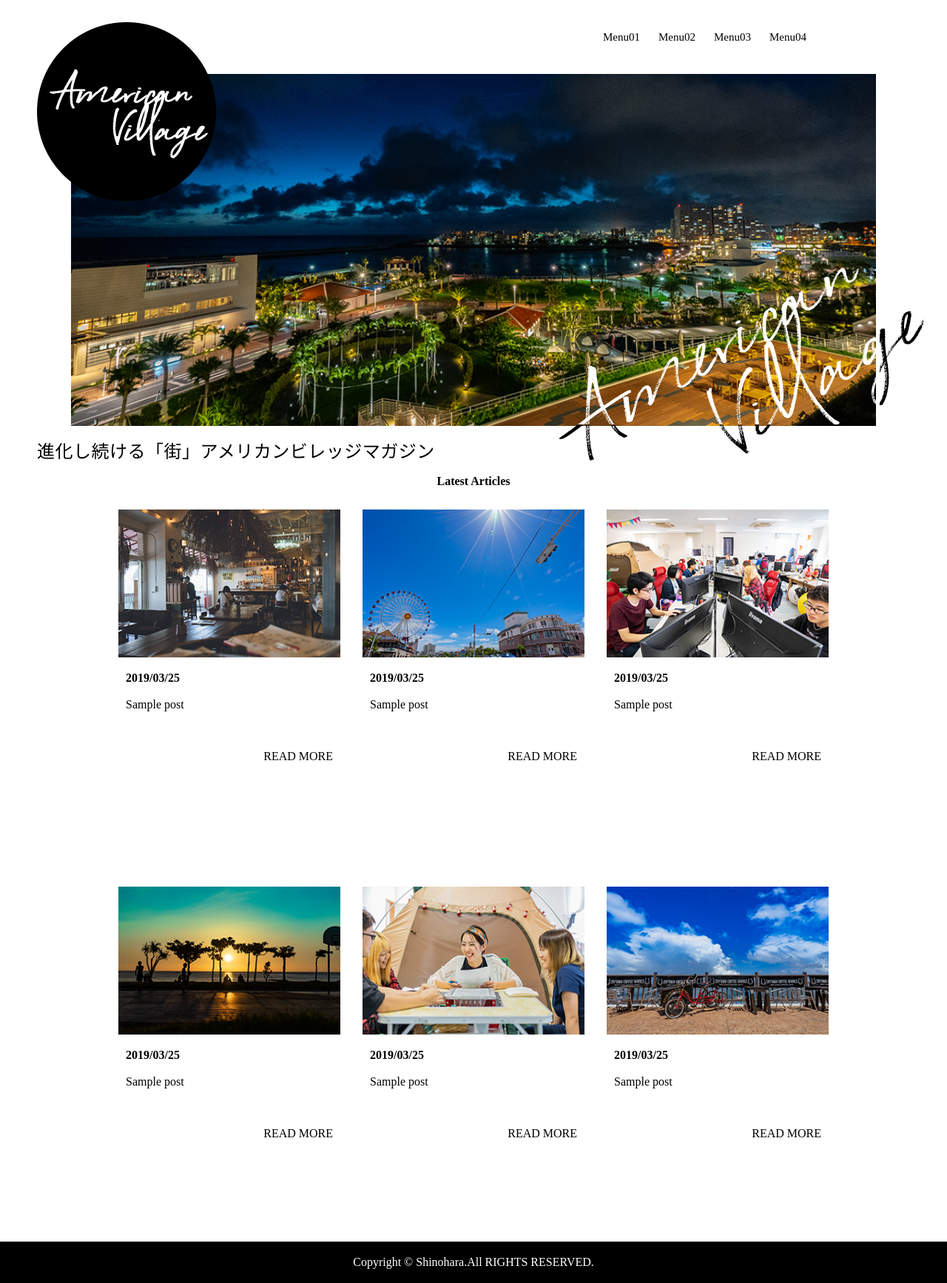
After one commit to HirokoAB/OJT, a WordPress theme: template index.php in a window 1280 px wide. The commit adds this page. Shown: the whole page at 74% size. Run offline with PHP 8.4 and a stand-in for WordPress, Linux system fonts and the light colour scheme; the site name, menu and one post (Sample post) are stand-ins, and other content is empty.

Commit message:
トップページ phpファイル フロント完成

```diff
--- a/css/style.css
+++ b/css/style.css
@@ -1,3 +1,7 @@
+body{
+  font-family: "游ゴシック体", YuGothic;
+}
+
 li{
   list-style: none;
 }
@@ -72,27 +76,43 @@ a{
 }
 
 /*記事一覧*/
-.articles{
-  margin: 50px auto;
+#blog_archive{
+  width: 60%;
+  margin: auto;
 }
 
-.articles h1{
-  text-align: center;
+.articles{
+  display: flex;
+  margin:auto;
+  justify-content: center;
+  align-items: center;
+  flex-direction: column;
+  margin-top: 20px;
 }
 
 .img-box{
   margin-top: 30px;
   display: flex;
-  justify-content: center;
+  flex-wrap: wrap;
 }
 
-.img-box li{
-  margin-right: 20px;
-  height: 350px;
+.img-box li {
+  display: flex;
+  flex-direction: column;
+  margin-right: 30px;
+  margin-bottom: 30px;
+  height: 450px;
+  width: 300px;
+  transition: .8s;
+  border-radius: 5px;
 }
 
 .img-box li:last-child{
   margin-right: 0;
+}
+
+.img-box li:hover{
+  box-shadow: 0 0 8px rgba(0,0,0,.4);
 }
 
 .img-box img{
@@ -100,17 +120,15 @@ a{
   width: 300px;
 }
 
-.img-box h3{
+.date{
   margin-top: 20px;
-}
-.img-box p{
-  margin-top: 20px;
-  height: 70px;
+  margin-left: 10px;
 }
 
-.img-box a{
-  display: flex;
-  justify-content: flex-end;
+.article{
+  margin-top: 20px;
+  margin-left: 10px;
+  height: 70px;
 }
 
 /*READ ME ホバー部分*/
@@ -123,14 +141,17 @@ a{
   display: inline-block;
   padding-bottom: 4px;
   position: relative;
+  text-align: right;
+  margin-right: 10px;
 }
 
 .next::after {
-  background-color: #333;
+  margin-top: 10px;
+  background-color: #ddd;
   bottom: 0;
   content: '';
   display: block;
-  height: 1px;
+  height: 5px;
   right: 0;
   position: absolute;
   transition: .5s all;
@@ -140,7 +161,6 @@ a{
 .next:hover::after {
   width: 100%;
 }
-
 
 /*フッター部分*/
 footer{
--- /dev/null
+++ b/index.php
@@ -0,0 +1,108 @@
+<!DOCTYPE html>
+<html lang="en">
+<head>
+  <meta charset="UTF-8">
+  <meta name="viewport" content="width=device-width,initial-scale=1.0">
+  <title>アメリカンビレッジ</title>
+  <link rel="stylesheet" href="<?php echo get_template_directory_uri(); ?>/css/reset.css">
+  <link rel="stylesheet" href="<?php echo get_template_directory_uri(); ?>/css/style.css">
+</head>
+<body>
+
+  <header>
+    <!-- ヘッダーメニュー -->
+    <ul class="header-menu">
+      <li>Menu01</li>
+      <li>Menu02</li>
+      <li>Menu03</li>
+      <li>Menu04</li>
+    </ul>
+    <!-- ヘッダー画像 -->
+    <div class="header-img">
+      <!-- PC用画像 -->
+      <img src="<?php echo get_template_directory_uri(); ?>/img/logo.png" alt="" class="logo">
+      <div class="slide">
+        <img src="<?php echo get_template_directory_uri(); ?>/img/visual_1_pc.png" alt="" class="topImg-pc">
+      </div>
+      <img src="<?php echo get_template_directory_uri(); ?>/img/visual_text_pc.png" alt="" class="logoText-pc">
+      <!-- スマホ用画像 -->
+      <img src="<?php echo get_template_directory_uri(); ?>/img/visual_1_sp.png" alt="" class="topImg-sp">
+      <img src="<?php echo get_template_directory_uri(); ?>/img/visual_text_sp.png" alt="" class="logoText-sp">
+    </div>
+    <!-- ヘッダーテキスト部分 -->
+    <div class="header-text">
+      <!-- PC用テキスト -->
+      <span class="pc">進化し続ける「街」アメリカンビレッジマガジン</span>
+      <!-- スマホ用テキスト -->
+      <span class="sp">進化し続ける「街」<br>アメリカンビレッジマガジン</span>
+    </div>
+  </header>
+
+  <div id="blog_articles">
+  <!-- 記事一覧 -->
+  <main class="articles">
+    <h1>Latest Articles</h1>
+    <ul class="img-box">
+      <li>
+        <img src="<?php echo get_template_directory_uri(); ?>/img/post_img_1.png" alt="">
+        <h3 class="date"><?php the_time('Y/m/d');?></h3>
+        <p class="article"><?php the_title();?></p>
+        <div class="read">
+          <a href="" class="next">READ MORE</a>
+        </div>
+      </li>
+      <li>
+        <img src="<?php echo get_template_directory_uri(); ?>/img/post_img_2.png" alt="">
+        <h3 class="date"><?php the_time('Y/m/d');?></h3>
+        <p class="article"><?php the_title();?></p>
+        <div class="read">
+          <a href="" class="next">READ MORE</a>
+        </div>
+      </li>
+      <li>
+        <img src="<?php echo get_template_directory_uri(); ?>/img/post_img_3.png" alt="">
+        <h3 class="date"><?php the_time('Y/m/d');?></h3>
+        <p class="article"><?php the_title();?></p>
+        <div class="read">
+          <a href="" class="next">READ MORE</a>
+        </div>
+      </li>
+    </ul>
+    <ul class="img-box">
+      <li>
+        <img src="<?php echo get_template_directory_uri(); ?>/img/post_img_4.png" alt="">
+        <h3 class="date"><?php the_time('Y/m/d');?></h3>
+        <p class="article"><?php the_title();?></p>
+        <div class="read">
+          <a href="" class="next">READ MORE</a>
+        </div>
+      </li>
+      <li>
+        <img src="<?php echo get_template_directory_uri(); ?>/img/post_img_5.png" alt="">
+        <h3 class="date"><?php the_time('Y/m/d');?></h3>
+        <p class="article"><?php the_title();?></p>
+        <div class="read">
+          <a href="" class="next">READ MORE</a>
+        </div>
+      </li>
+      <li>
+        <img src="<?php echo get_template_directory_uri(); ?>/img/post_img_6.png" alt="">
+        <h3 class="date"><?php the_time('Y/m/d');?></h3>
+        <p class="article"><?php the_title();?></p>
+        <div class="read">
+          <a href="" class="next">READ MORE</a>
+        </div>
+      </li>
+    </ul>
+  </main>
+  </div>
+  <!-- フッター -->
+  <footer>
+    <div class="footer">
+      <p>Copyright © Shinohara.All RIGHTS RESERVED.</p>
+    </div>
+  </footer>
+
+  <script src="app.js"></script>
+</body>
+</html>
```
Also changed, not shown: index.html (deleted, +0 -109 lines), js/main.js (deleted, +0 -41 lines), style.css (added, +8 -0 lines), js/app.js (deleted).
